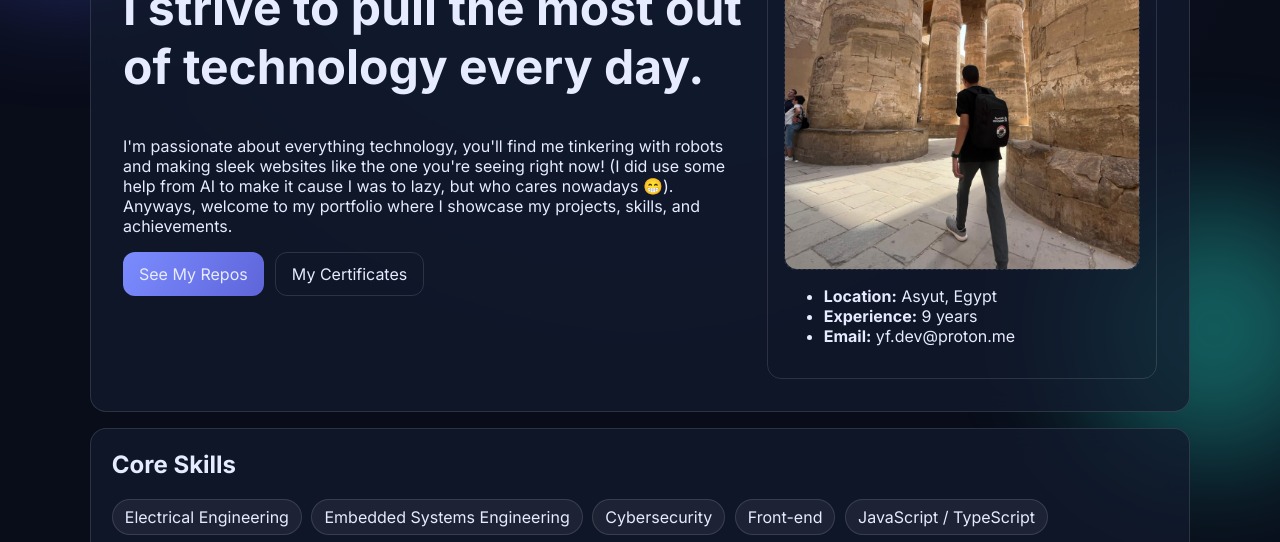
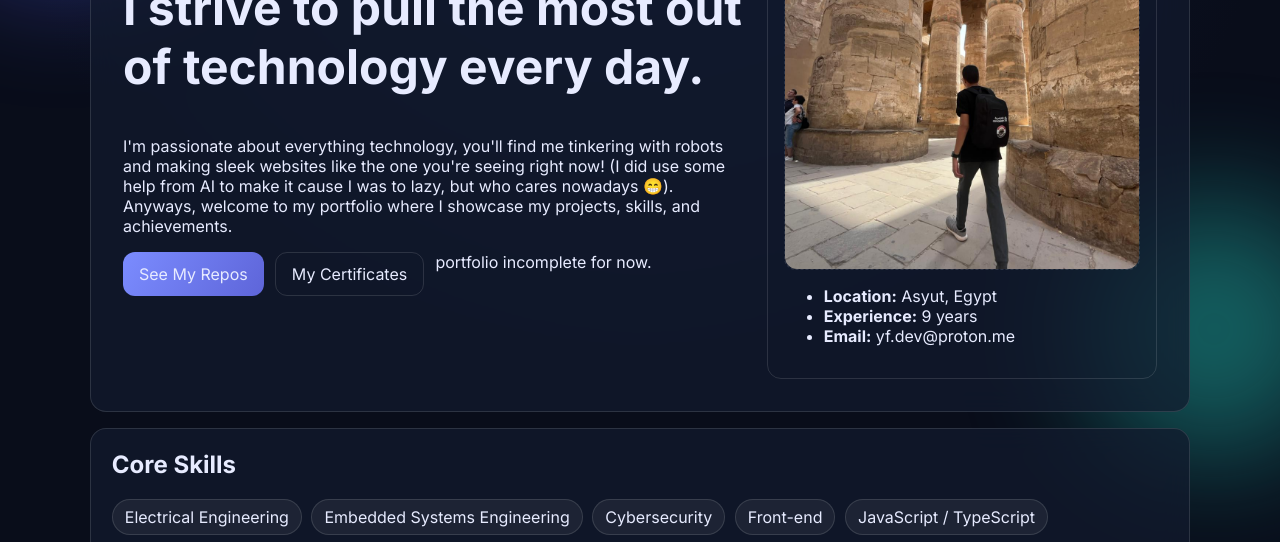
Before and after one commit to yousseftechdev/yousseftech-wrapped, a plain HTML site: page index.html in a window 1280 px wide. Shown: the part 255-797 px from the top of the page. Drawn offline with Linux system fonts and the light colour scheme.

Commit message:
added incompletion note

```diff
--- a/index.html
+++ b/index.html
@@ -44,6 +44,7 @@
             <a class="btn primary" href="html/repos.html">See My Repos</a>
             <a class="btn" href="html/certificates.html">My Certificates</a>
             <!-- <a class="btn" href="certificates.html">My Certificates</a> -->
+             <p>portfolio incomplete for now.</p>
           </div>
         </div>
         <div class="profile-card reveal-right">
```
